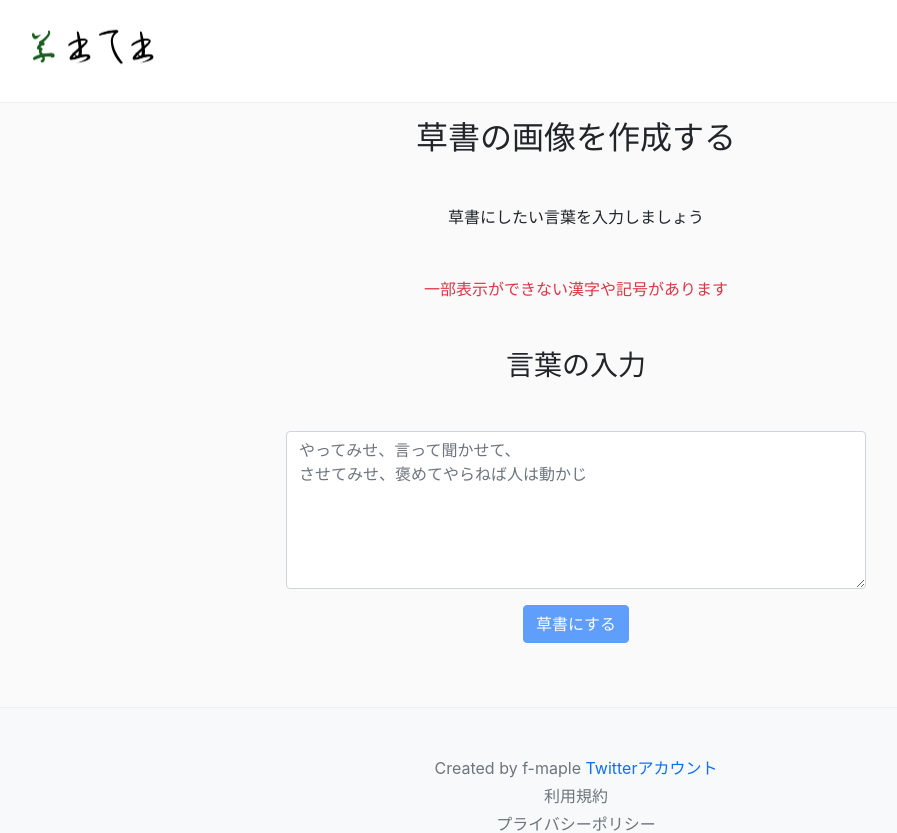
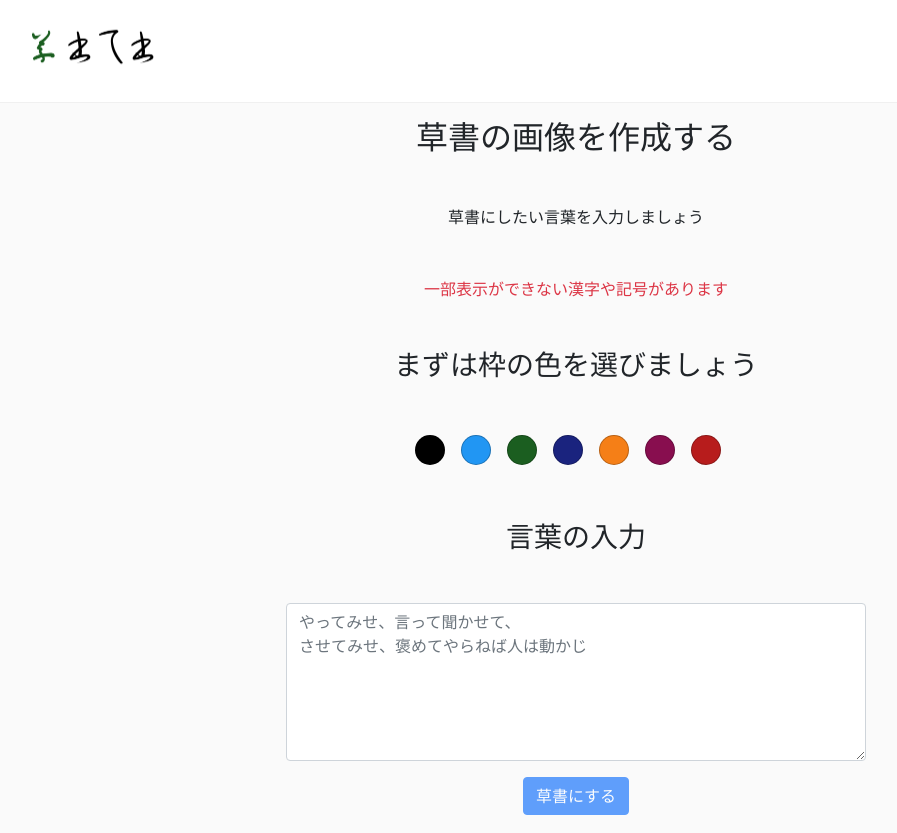
Before and after one commit to FugaTakata/sousho-de-sho, a Next.js app: page /create in a window 1280 px wide. Shown: the top 833 px of the page, without its empty margins (64-961 px from the left). Built offline with nearby package versions, Linux system fonts and the light colour scheme; no server answers.

Commit message:
add color radio picker

```diff
--- a/pages/api/[color]/[encodedText]/[imageType].ts
+++ b/pages/api/[color]/[encodedText]/[imageType].ts
@@ -23,10 +23,8 @@ const sizes = {
 };
 
 export default async (req: NextApiRequest, res: NextApiResponse) => {
-  console.log(sizes[req.query.imageType as string]?.width);
   const width = sizes[req.query.imageType as string]?.width || 600;
   const height = sizes[req.query.imageType as string]?.height || 315;
-  console.log(width);
 
   const drawArea: DrawArea = {
     width: (width / 5) * 4,
--- a/pages/create/index.tsx
+++ b/pages/create/index.tsx
@@ -1,11 +1,31 @@
 import Layout from "../../components/Layout";
 import { useRouter } from "next/router";
-import { FormEvent, useState } from "react";
+import { MouseEvent, FormEvent, useState } from "react";
+
+const colors: Array<string> = [
+  "black",
+  "blue",
+  "green",
+  "indigo",
+  "orange",
+  "pink",
+  "red",
+];
+
+const colorCodes = {
+  black: "#000000",
+  blue: "#2196F3",
+  green: "#1B5E20",
+  indigo: "#1A237E",
+  orange: "#F57F17",
+  pink: "#880E4F",
+  red: "#B71C1C",
+};
 
 export default function Create() {
   const router = useRouter();
   const [text, setText] = useState("");
-  const [color, setColor] = useState("green");
+  const [color, setColor] = useState("");
   const [isSending, setIsSending] = useState(false);
 
   function onFormSubmit(e: FormEvent<HTMLFormElement>) {
@@ -14,12 +34,9 @@ export default function Create() {
 
     const encodedText = encodeURIComponent(text);
 
-    // router.push({
-    //   pathname: "/preview/[color]/[encodedText]",
-    //   query: { color, encodedText },
-    // });
     router.push(`/preview/${color}/${encodeURIComponent(encodedText)}`);
   }
+  console.log(color);
 
   return (
     <Layout>
@@ -30,7 +47,24 @@ export default function Create() {
           一部表示ができない漢字や記号があります
         </p>
         <form onSubmit={onFormSubmit}>
-          {/* <h3 className="m-5">まずは枠の色を選びましょう</h3> */}
+          <h3 className="m-5">まずは枠の色を選びましょう</h3>
+          {colors.map((color) => {
+            return (
+              <div className="form-check form-check-inline" key={color}>
+                <input
+                  className="form-check-input"
+                  type="radio"
+                  name="inlineRadioOptions"
+                  id={color}
+                  value={color}
+                  onClick={(
+                    e: MouseEvent<HTMLInputElement, globalThis.MouseEvent>
+                  ) => setColor(e.target.value)}
+                  style={{ backgroundColor: colorCodes[color] }}
+                />
+              </div>
+            );
+          })}
 
           <h3 className="m-5">言葉の入力</h3>
           <textarea
@@ -50,7 +84,7 @@ export default function Create() {
               <button
                 type="submit"
                 className="btn btn-primary"
-                disabled={text.length === 0}
+                disabled={text.length === 0 || color.length === 0}
               >
                 草書にする
               </button>
--- a/styles/global.scss
+++ b/styles/global.scss
@@ -27,3 +27,8 @@ a {
   border-radius: 14px;
   width: 120px;
 }
+
+input[type="radio"] {
+  width: 30px;
+  height: 30px;
+}
```
